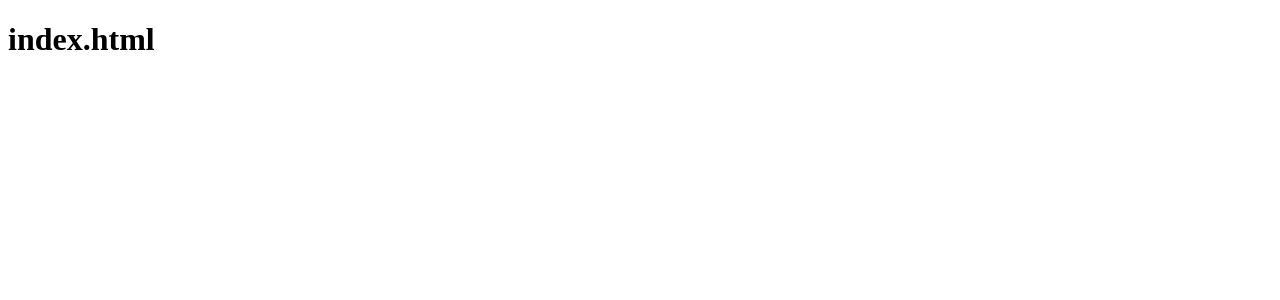
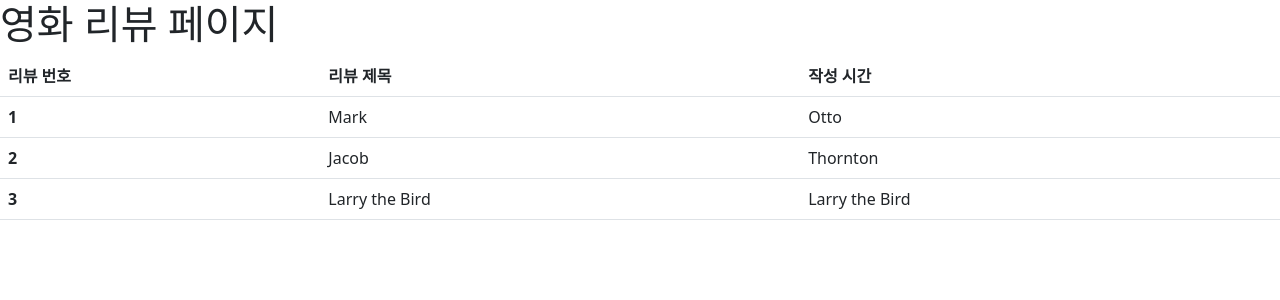
Before and after one commit to JeongJinGan/Pair1, a Django app: page /todos in a window 1280 px wide. Before the commit the part shown is almost empty. Shown: the top 300 px of the page. Run offline with Django 3.2, Linux system fonts and the light colour scheme.

Commit message:
gabbin indexPage

```diff
--- a/pair/todos/templates/todos/index.html
+++ b/pair/todos/templates/todos/index.html
@@ -5,11 +5,46 @@
     <meta charset="UTF-8">
     <meta http-equiv="X-UA-Compatible" content="IE=edge">
     <meta name="viewport" content="width=device-width, initial-scale=1.0">
+    <!-- CSS only -->
+<link href="https://cdn.jsdelivr.net/npm/bootstrap@5.2.1/dist/css/bootstrap.min.css" rel="stylesheet" integrity="sha384-iYQeCzEYFbKjA/T2uDLTpkwGzCiq6soy8tYaI1GyVh/UjpbCx/TYkiZhlZB6+fzT" crossorigin="anonymous">
+<!-- JavaScript Bundle with Popper -->
+<script src="https://cdn.jsdelivr.net/npm/bootstrap@5.2.1/dist/js/bootstrap.bundle.min.js" integrity="sha384-u1OknCvxWvY5kfmNBILK2hRnQC3Pr17a+RTT6rIHI7NnikvbZlHgTPOOmMi466C8" crossorigin="anonymous"></script>
     <title>Document</title>
 </head>
 
 <body>
-    <h1>index.html</h1>
+
+    <h1>영화 리뷰 페이지</h1>
+    <table class="table">
+        <thead>
+          <tr>
+            <th scope="col">리뷰 번호</th>
+            <th scope="col">리뷰 제목</th>
+            <th scope="col">작성 시간</th>
+          </tr>
+        </thead>
+        <tbody>
+          <tr>
+            <th scope="row">1</th>
+            <td>Mark</td>
+            <td>Otto</td>
+          </tr>
+          <tr>
+            <th scope="row">2</th>
+            <td>Jacob</td>
+            <td>Thornton</td>
+          </tr>
+          <tr>
+            <th scope="row">3</th>
+            <td>Larry the Bird</td>
+            <td>Larry the Bird</td>
+          </tr>
+        </tbody>
+      </table>
+
+
+
+
 </body>
 
 </html>
```
